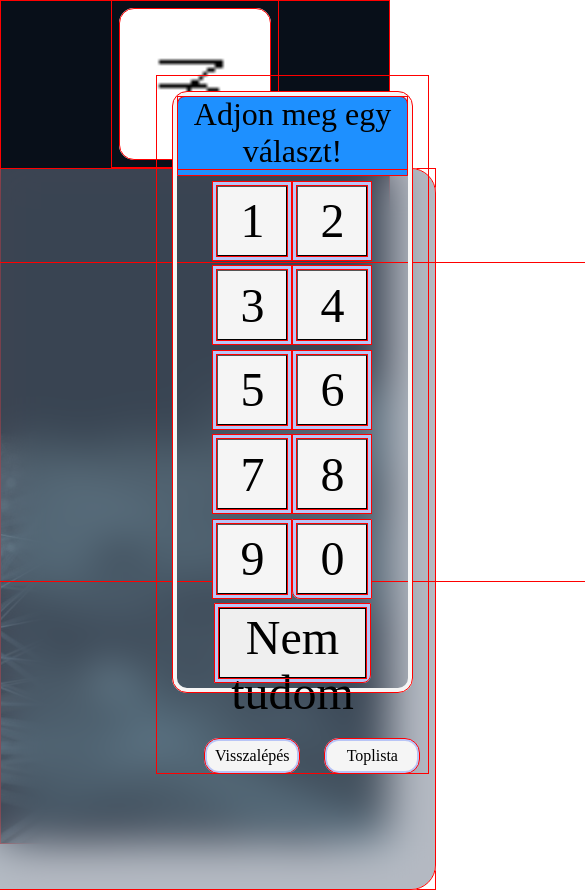
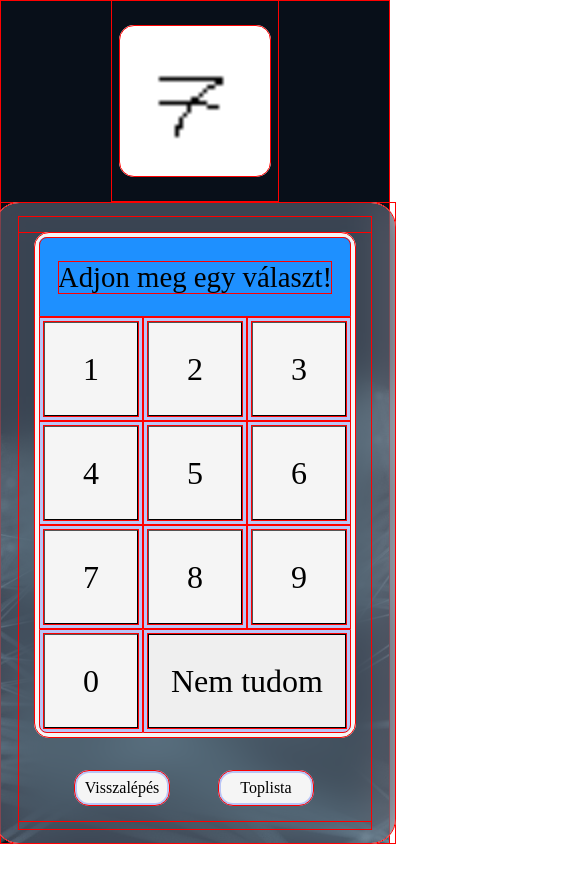
Before and after one commit to JavaJedik/MNIST, a React (Create React App) app in the folder client/: page /number_game in a window 390 px wide. Shown: the top 890 px of the page, 585 px wide, since content can reach past the window. After the commit the page ends 844 px from the top, so only its background shows below. Built offline with nearby package versions, Linux system fonts and the light colour scheme.

Commit message:
Reszponzivitás javítása a játék oldalon

```diff
--- a/client/src/components/styles.css
+++ b/client/src/components/styles.css
@@ -447,6 +447,7 @@ Game Styles
 */
 
 .game-main-container {
+    position: absolute;
     display: flex;
     flex-direction: row;
     align-items: center;
@@ -455,6 +456,7 @@ Game Styles
 }
 
 .game-left-container {
+    position: relative;
     flex: 1;
     display: flex;
     flex-direction: column;
@@ -463,6 +465,7 @@ Game Styles
 }
 
 .game-right-container {
+    position: relative;
     flex: 1;
     display: flex;
     flex-direction: column;
@@ -494,19 +497,12 @@ Game Styles
 .game-container {
     position: absolute;
     top: 50%;
-    left: 75%;
+    left: 50%;
     transform: translate(-50%, -50%);
-    width: 40em;
-    height: 20em;
-    display: flex;
-    flex-direction: column;
-    justify-content: center;
-    align-items: center;
-    z-index: 1;
 }
 
 .numbers {
-    position: inherit;
+    position: relative;
     display: flex;
     border: thick solid whitesmoke;
     border-radius: 15px;
@@ -524,8 +520,10 @@ Game Styles
     border-top-left-radius: 8px;
     border-top-right-radius: 8px;
     width: 100%;
+    display: flex;
+    align-items: center;
+    justify-content: center;
     height: 5em;
-
 }
 
 .numbers-top-text {
@@ -593,17 +591,45 @@ Game Styles
     }
 
     .numbers {
-        width: 14.4em;
+        width: 19.5em;
+        height: 31em;
+    }
+
+    .numbers-top-text {
+        font-size: 1.8em;
     }
 
     .number {
-        width: 4.5em;
-        height: 4.5em;
+        width: 6em;
+        height: 6em;
+    }
+
+    .number-button {
+        font-size: 2em;
     }
 
     .idk {
-        width: 9.3em;
-        height: 4.5em;
+        width: 12.5em;
+        height: 6em;
+    }
+
+    .idk-button {
+        font-size: 2em;
+    }
+
+    .left-game-button {
+        margin: 1em;
+    }
+
+    .right-game-button {
+        margin: 0;
+    }
+}
+
+@media (max-width: 1000px) {
+    .game-blur-container {
+        width: 25em;
+        height: 40em;
     }
 }
 
@@ -612,7 +638,43 @@ Game Styles
         flex-direction: column;
     }
 
+    .game-blur-container {
+        width: 25em;
+        height: 40em;
+    }
+
     .image {
         width: 112px;
     }
+
+    .numbers {
+        width: 19.5em;
+        height: 31em;
+    }
+
+    .number {
+        width: 6em;
+        height: 6em;
+    }
+
+    .number-button {
+        font-size: 2em;
+    }
+
+    .idk {
+        width: 12.5em;
+        height: 6em;
+    }
+
+    .idk-button {
+        font-size: 2em;
+    }
+
+    .left-game-button {
+        margin-left: 3.5em;
+    }
+
+    .right-game-button {
+        margin-left: 2em;
+    }
 }
```
